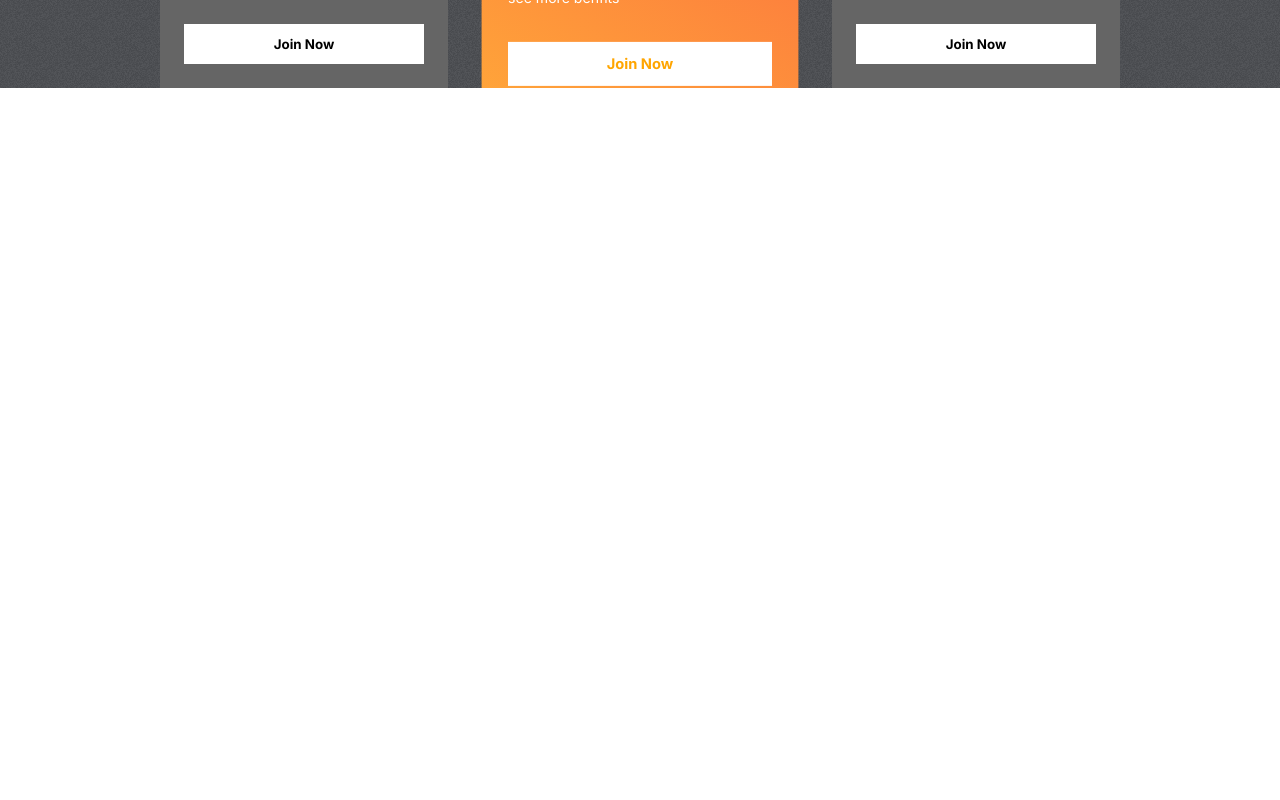
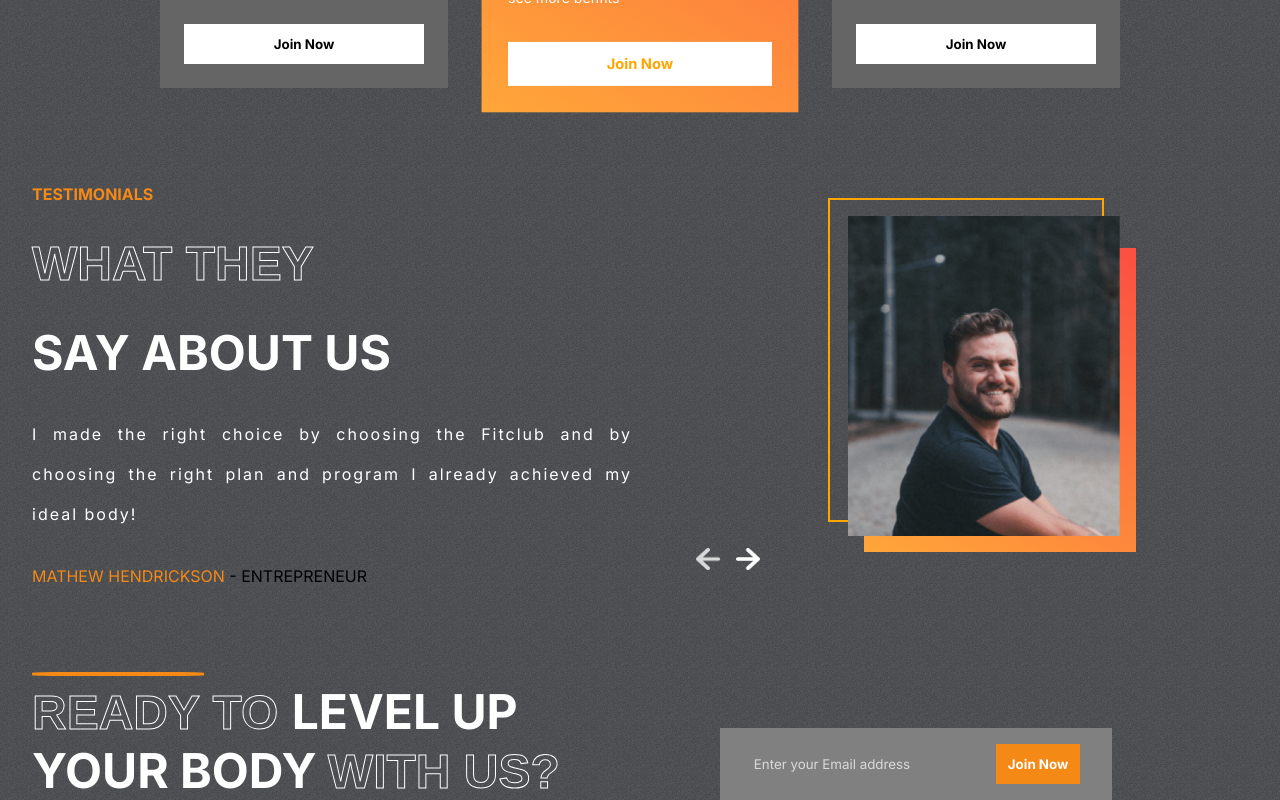
Before and after one commit to yonatanski/FitClub-Web, a React (Create React App) app: page / in a window 1280 px wide. Shown: the part 2472-3272 px from the top of the page. Before the commit the page ends 2560 px from the top, so only its background shows below. Built offline with nearby package versions, Linux system fonts and the light colour scheme.

Commit message:
testimonial and join component design done

```diff
--- a/src/App.js
+++ b/src/App.js
@@ -1,8 +1,11 @@
 import "./App.css"
 import Hero from "./components/Hero/Hero"
+
 import Plans from "./components/Plans/Plans"
 import Programs from "./components/Programs/Programs"
 import Reasons from "./components/Reasons/Reasons"
+import Testimonials from "./components/Testimonials/Testimonials"
+import Join from "./components/Join/Join"
 function App() {
   return (
     <div className="App">
@@ -10,6 +13,8 @@ function App() {
       <Programs />
       <Reasons />
       <Plans />
+      <Testimonials />
+      <Join />
     </div>
   )
 }
--- /dev/null
+++ b/src/components/Join/Join.css
@@ -0,0 +1,48 @@
+.join-us{
+    display: flex;
+    padding: 0 2rem;
+    gap: 10rem;
+
+
+}
+
+.join-us__left{
+   color:white;
+    font-size: 3rem;
+    font-weight: bold;
+    text-transform: uppercase;
+    position: relative;
+
+}
+.join-us__left>hr{
+    position: absolute;
+    width: 10.5rem;
+    border:2px solid var(--orange);
+    border-radius: 20%;
+    margin: -10px 0;
+}
+.join-us__right{
+    display: flex;
+    justify-content: flex-end;
+    align-self: flex-end;
+}
+.join-us__right__from{
+    display: flex;
+    gap: 3rem;
+    background-color: gray;
+    padding: 1rem 2rem;
+}
+.join-us__right__from>input{
+     background-color: transparent;
+     border: none;
+     outline: none;
+     color: var(--lightgray);
+}
+::placeholder{
+    color:var(--lightgray);
+}
+.join-us__right--btn{
+    background-color: var(--orange);
+    color: white;
+
+}
--- /dev/null
+++ b/src/components/Join/Join.jsx
@@ -0,0 +1,28 @@
+import React from "react"
+import "./Join.css"
+
+const Join = () => {
+  return (
+    <div className="join-us" id="join-us">
+      <div className="join-us__left">
+        <hr />
+        <div>
+          <span className="stroke-text"> READY TO </span>
+          <span> LEVEL UP </span>
+        </div>
+        <div>
+          <span> YOUR BODY </span>
+          <span className="stroke-text"> WITH US? </span>
+        </div>
+      </div>
+      <div className="join-us__right">
+        <form action="" className="join-us__right__from">
+          <input type="email" name="user_email" placeholder="Enter your Email address" />
+          <button className="btn join-us__right--btn"> Join Now</button>
+        </form>
+      </div>
+    </div>
+  )
+}
+
+export default Join
--- /dev/null
+++ b/src/components/Testimonials/Testimonial.css
@@ -0,0 +1,74 @@
+.testimonials{
+   display: flex;
+   gap: 1rem;
+   padding:0 2rem;
+}
+.testimonials__left{
+    display: flex;
+    flex: 1 1;
+     gap: 2rem;
+     flex-direction: column;
+     text-transform: uppercase;
+}
+.testimonials__left>:nth-child(1){
+     color: var(--orange);
+     font-weight: bold;
+}
+.testimonials__left>:nth-child(2){
+    font-weight: bold;
+    font-size: 3rem;
+}
+.testimonials__left>:nth-child(3){
+    font-weight: bold;
+    font-size: 3rem;
+    color: #fff;
+}
+
+.testimonials__left>:nth-child(4){
+text-transform: none;
+text-align: justify;
+letter-spacing: 2px;
+line-height: 40px;
+color: #fff;
+}
+.testimonials__right{
+    flex: 1;
+    position: relative;
+}
+.testimonials__right>img{
+    position: absolute;
+    width: 17rem;
+    height: 20rem;
+    object-fit: cover;
+    right: 8rem;
+    top: 2rem;
+}
+.testimonials__right>:nth-child(1){
+    position: absolute;
+    width: 17rem;
+    height: 20rem;
+    border :2px solid orange;
+    background-color: transparent;
+    right: 9rem;
+    top: 0.9rem;
+}
+.testimonials__right>:nth-child(2){
+    position: absolute;
+    width: 17rem;
+    height: 19rem;
+    right: 7rem;
+    top:4rem;
+    background: var(--planCard);
+
+}
+.testimonials__right__arrows{
+    display: flex;
+    gap: 1rem;
+    position: absolute;
+    bottom: 1rem;
+    left: 3rem;
+}
+.testimonials__right__arrows>img{
+    width: 1.5rem;
+    cursor: pointer;
+}
--- /dev/null
+++ b/src/components/Testimonials/Testimonials.jsx
@@ -0,0 +1,48 @@
+import React, { useState } from "react"
+import "./Testimonial.css"
+import leftArrow from "../../assets/leftArrow.png"
+import rightArrow from "../../assets/rightArrow.png"
+
+import { testimonialsData } from "../../data/testimonialsData"
+
+const Testimonials = () => {
+  const [selected, setSelected] = useState(0)
+  const testimonialsDataLength = testimonialsData.length
+
+  return (
+    <div className="testimonials">
+      <div className="testimonials__left">
+        <span> Testimonials </span>
+        <span className="stroke-text"> what they </span>
+        <span> say about us </span>
+        <span>{testimonialsData[selected].review}</span>
+        <span>
+          <span style={{ color: "var(--orange)" }}>{testimonialsData[selected].name}</span> - {testimonialsData[selected].status}
+        </span>
+      </div>
+      <div className="testimonials__right">
+        <div></div>
+        <div></div>
+        <img src={testimonialsData[selected].image} alt="pictureo" />
+        <div className="testimonials__right__arrows">
+          <img
+            src={leftArrow}
+            alt=""
+            onClick={() => {
+              selected === 0 ? setSelected(testimonialsDataLength - 1) : setSelected((prev) => prev - 1)
+            }}
+          />
+          <img
+            src={rightArrow}
+            alt=""
+            onClick={() => {
+              selected === testimonialsDataLength - 1 ? setSelected(0) : setSelected((prev) => prev + 1)
+            }}
+          />
+        </div>
+      </div>
+    </div>
+  )
+}
+
+export default Testimonials
```
